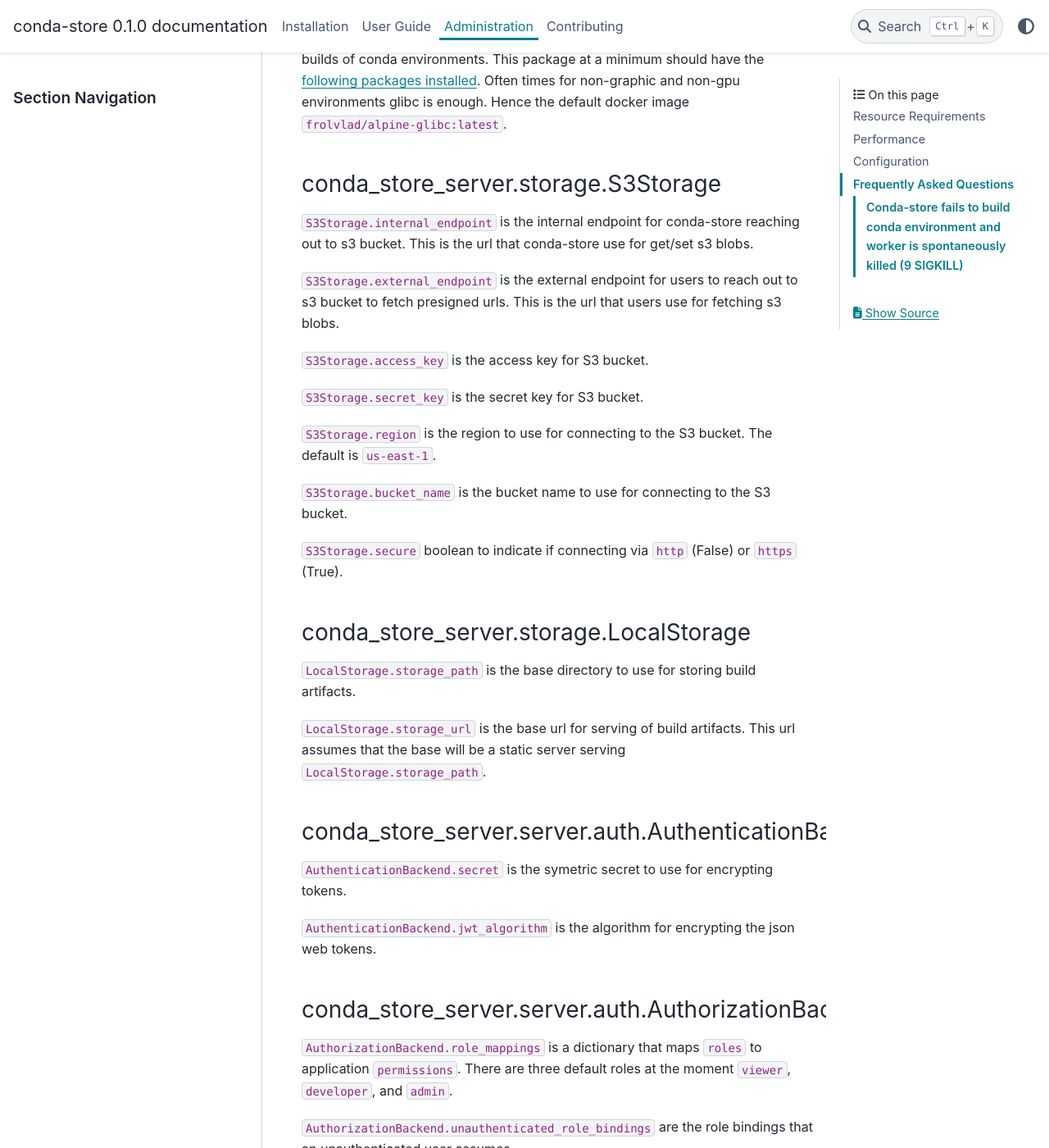
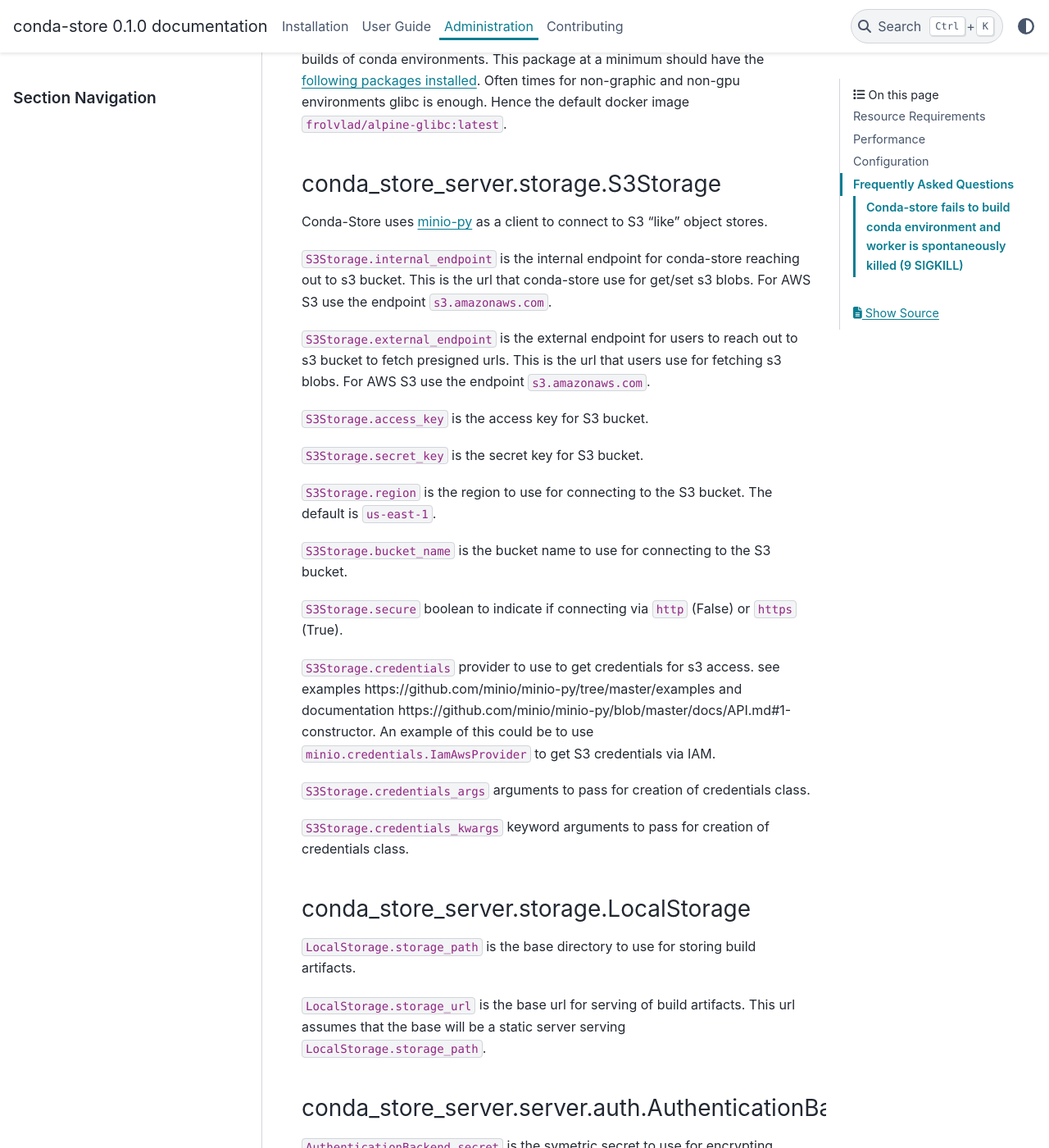
Before and after one commit to conda-incubator/conda-store, a Sphinx documentation site: the page built from docs/administration.md, in a window 1280 px wide and 1400 px high, scrolled down 3605 px. Shown: the whole window at 82% size. Built offline with Sphinx 7.4.7 and the PyData theme 0.15.4, drawn with Linux system fonts in a browser that asks for light colours.

Commit message:
Fix 33 Allow setting credentials within minio client (#176)
* Fix 33 Allow setting credentials within minio client

Closes #33. Testing was performed on aws ec2 by creating an iam role
to check s3 credentials. Worked.

* Change to instance type for trait

* Set default_value to none

* Specify a default klass for credentials

* Typo in provider ipmort

* Adding kwargs and args for creation of environments

```diff
--- a/docs/administration.md
+++ b/docs/administration.md
@@ -174,13 +174,17 @@
 
 ### conda_store_server.storage.S3Storage
 
+Conda-Store uses [minio-py](https://github.com/minio/minio-py) as a
+client to connect to S3 "like" object stores.
+
 `S3Storage.internal_endpoint` is the internal endpoint for conda-store
 reaching out to s3 bucket. This is the url that conda-store use for
-get/set s3 blobs.
+get/set s3 blobs. For AWS S3 use the endpoint `s3.amazonaws.com`.
 
 `S3Storage.external_endpoint` is the external endpoint for users to
 reach out to s3 bucket to fetch presigned urls. This is the url that
-users use for fetching s3 blobs.
+users use for fetching s3 blobs. For AWS S3 use the endpoint
+`s3.amazonaws.com`.
 
 `S3Storage.access_key` is the access key for S3 bucket.
 
@@ -194,6 +198,20 @@
 
 `S3Storage.secure` boolean to indicate if connecting via `http`
 (False) or `https` (True).
+
+`S3Storage.credentials` provider to use to get credentials for s3
+access. see examples
+https://github.com/minio/minio-py/tree/master/examples and
+documentation
+https://github.com/minio/minio-py/blob/master/docs/API.md#1-constructor. An
+example of this could be to use `minio.credentials.IamAwsProvider` to
+get S3 credentials via IAM.
+
+`S3Storage.credentials_args` arguments to pass for creation of
+credentials class.
+
+`S3Storage.credentials_kwargs` keyword arguments to pass for creation
+of credentials class.
 
 ### conda_store_server.storage.LocalStorage
 
```
Also changed, not shown: 1 other file.
